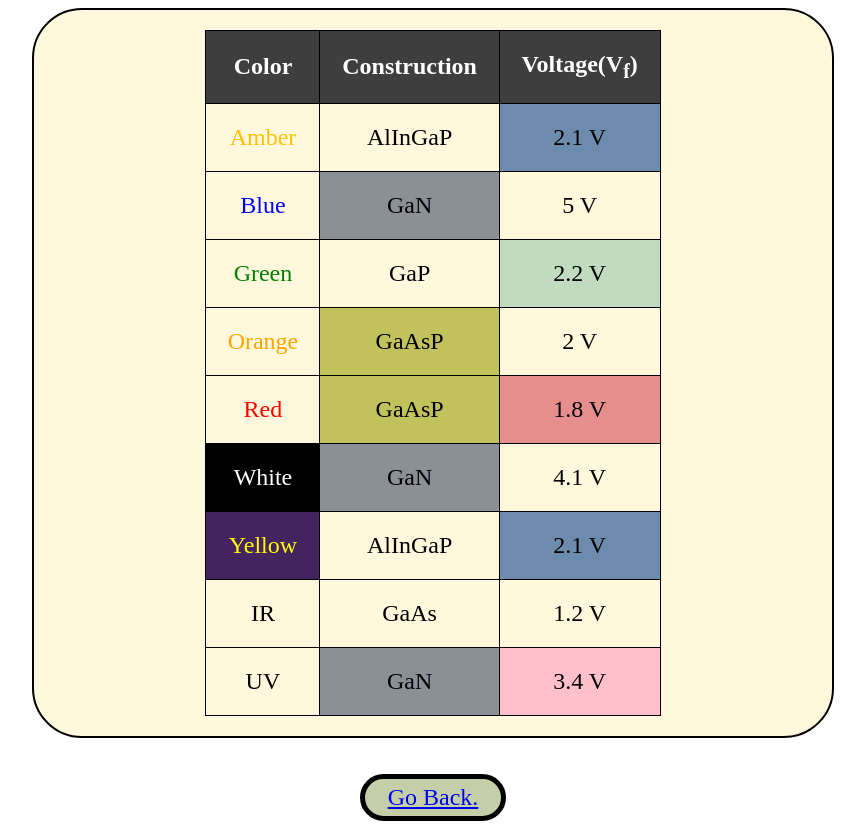
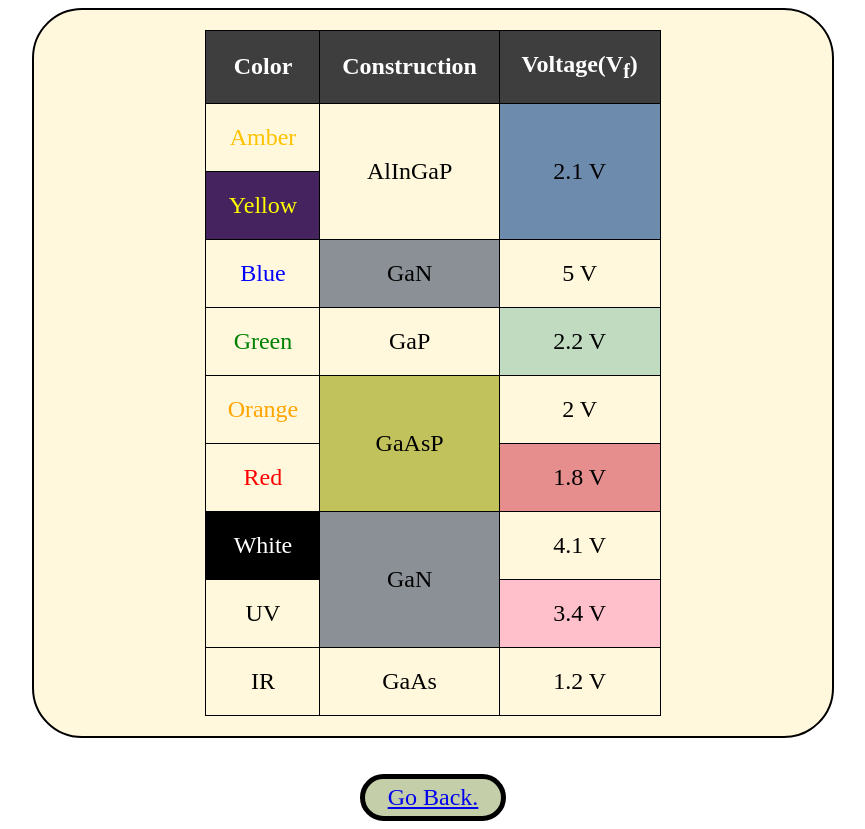
Before and after one commit to ibrahemyasser/assignment, a plain HTML site: page tablePage.html in a window 1280 px wide. Shown: the whole page, without its empty margins (207-1072 px from the left). Drawn offline with Linux system fonts and the light colour scheme.

Commit message:
Update tablePage.html

```diff
--- a/tablePage.html
+++ b/tablePage.html
@@ -117,9 +117,14 @@
                 </tr>
                 <tr >
                     <td id="tst4">Amber</td>
-                    <td>AlInGaP</td>
-                    <td id="tst1">2.1 V</td>
+                    <td rowspan="2">AlInGaP</td>
+                    <td id="tst1" rowspan="2">2.1 V</td>
                 </tr>
+                <tr>
+                    <td id="tstY">Yellow</td>
+
+                </tr>
+                <tr>
                     <td id="tstB">Blue</td>
                     <td id="tst2">GaN</td>
                     <td>5 V</td>
@@ -131,33 +136,27 @@
                 </tr>
                 <tr>
                     <td id="tstO">Orange</td>
-                    <td id="tst3">GaAsP</td>
+                    <td id="tst3" rowspan="2">GaAsP</td>
                     <td>2 V</td>
                 </tr>
                 <tr>
                     <td id="tst5">Red</td>
-                    <td id="tst3">GaAsP</td>
+
                     <td id="tst7">1.8 V</td>
                 </tr>
                 <tr>
                     <td id="tstW">White</td>
-                    <td id="tst2">GaN</td>
+                    <td id="tst2" rowspan="2">GaN</td>
                     <td>4.1 V</td>
                 </tr>
                 <tr>
-                    <td id="tstY">Yellow</td>
-                    <td>AlInGaP</td>
-                    <td id="tst1">2.1 V</td>
+                    <td>UV</td>
+                    <td id="tst8">3.4 V</td>
                 </tr>
                 <tr>
                     <td>IR</td>
                     <td>GaAs</td>
                     <td>1.2 V</td>
-                </tr>
-                <tr>
-                    <td>UV</td>
-                    <td id="tst2">GaN</td>
-                    <td id="tst8">3.4 V</td>
                 </tr>
             </table>
         </div>
```
